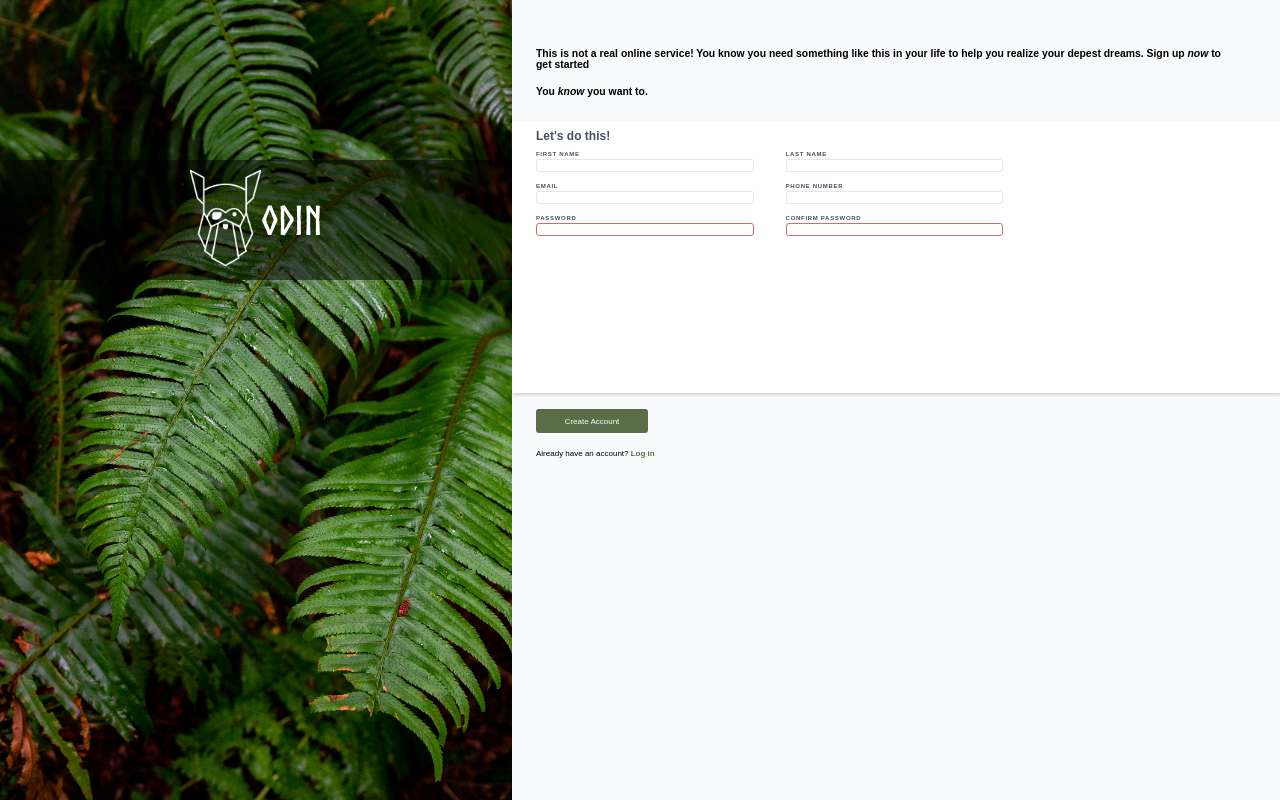
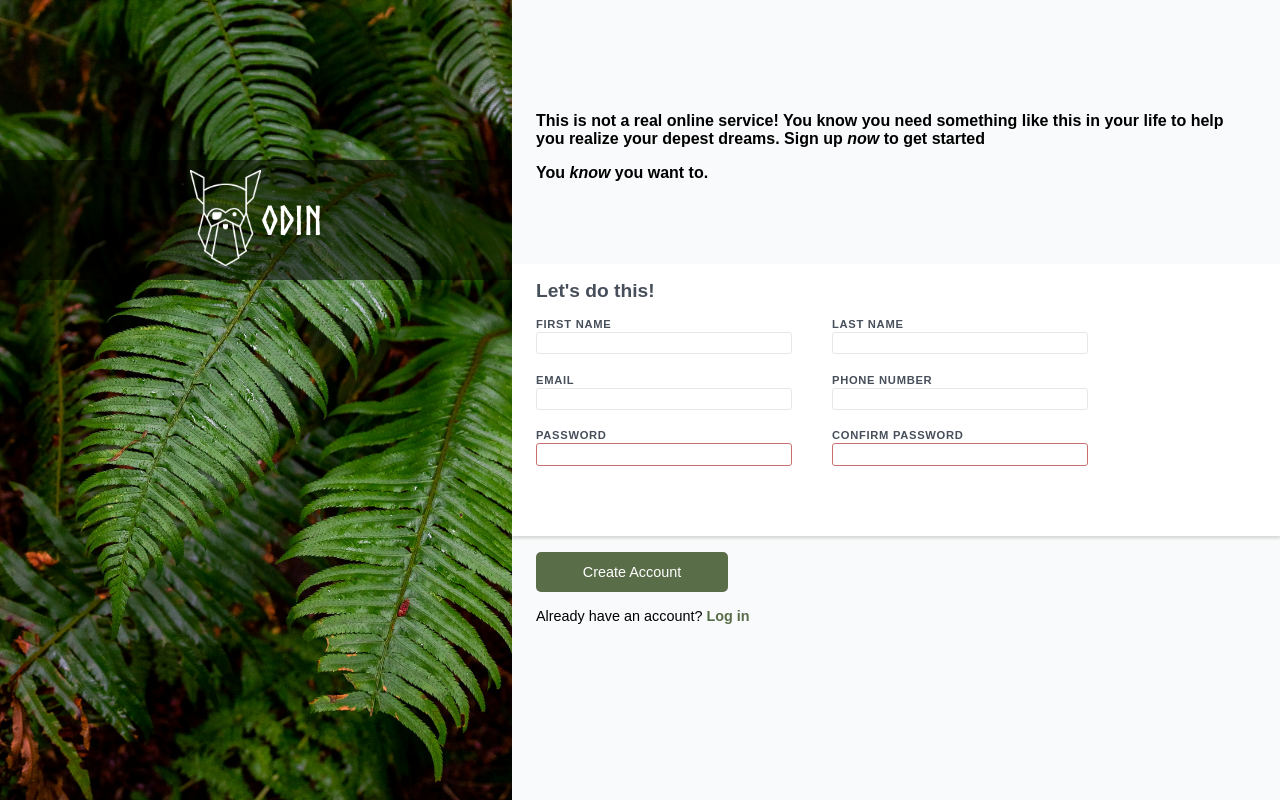
Before and after one commit to aadilhabibsattar/sign-up-form, a plain HTML site: page index.html in a window 1280 px wide. Drawn offline with Linux system fonts and the light colour scheme; a script that the page names is missing.

Commit message:
fixed sizing issues

```diff
--- a/style.css
+++ b/style.css
@@ -69,10 +69,11 @@
 
 .form-text {
     font-weight: 600;
-    margin-left: 1.5rem;
-    margin-right: 3rem;
-    margin-top: 3rem;
-    font-size: 0.65rem;
+    padding-left: 1.5rem;
+    padding-right: 3rem;
+    padding-top: 7rem;
+    font-size: 1rem;
+    height: 33vh;
 }
 
 .tagline {
@@ -81,7 +82,6 @@
 
 .form-div {
     background-color: white;
-    margin-top: 1.5rem;
     padding: 0.5rem 1.5rem;
     padding-right: 5rem;
     height: 34vh;
@@ -89,53 +89,55 @@
 }
 
 .form-heading {
-    font-size: 0.75rem;
+    font-size: 1.2rem;
     color: var(--formHeaderColor);
     font-weight: bold;
-    margin-bottom: 0.5rem;
+    margin-bottom: 1rem;
+    padding-top: 0.5rem;
 }
 
 label {
-    font-size: 6px;
+    font-size: 0.7rem;
     color: var(--formHeaderColor);
     font-weight: bold;
     letter-spacing: 0.7px;
     display: block;
-    margin-bottom: -3px;
+    margin-bottom: 2px;
 }
 
 input {
-    height: 0.8rem;
-    width: 17vw;
-    font-size: 7px;
+    height: 1.4rem;
+    width: 20vw;
+    font-size: 0.8rem;
     border: 1px solid #E5E7EB;
     border-radius: 3px;
-    padding: 2px;
+    padding: 4px;
 }
 
 input[type=password]:invalid {
     border: 1px solid rgb(202, 111, 111);
 }
 
-input:focus {
-    outline: 1.5px solid #93aaec;
-    box-shadow: 1px 1px 3px 1px #d7d7d7;
+input[type=password]:focus, input:focus {
+    border: none;
+    outline: 2px solid #93aaec;
+    box-shadow: 2px 2px 3px 3px #d7d7d7;
 }
 
 .form-row {
     display: flex;
-    gap: 2rem;
-    margin-bottom: 0.7rem;
+    gap: 2.5rem;
+    margin-bottom: 1.2rem;
 }
 
 .create-account-btn {
     border: none;
     background-color: #596d48;
-    border-radius: 3px;
+    border-radius: 5px;
     color: white;
-    height: 1.5rem;
-    width: 7rem;
-    font-size: 8px;
+    height: 2.5rem;
+    width: 12rem;
+    font-size: 0.9rem;
 
     margin-left: 1.5rem;
     margin-top: 1rem
@@ -144,7 +146,7 @@ input:focus {
 .log-in-link {
     margin-top: 1rem;
     margin-left: 1.5rem;
-    font-size: 8px;
+    font-size: 0.9rem;
 }
 
 .log-in {
```
